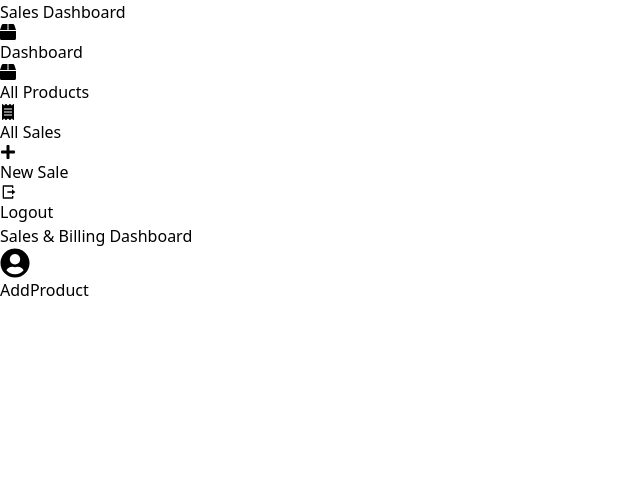
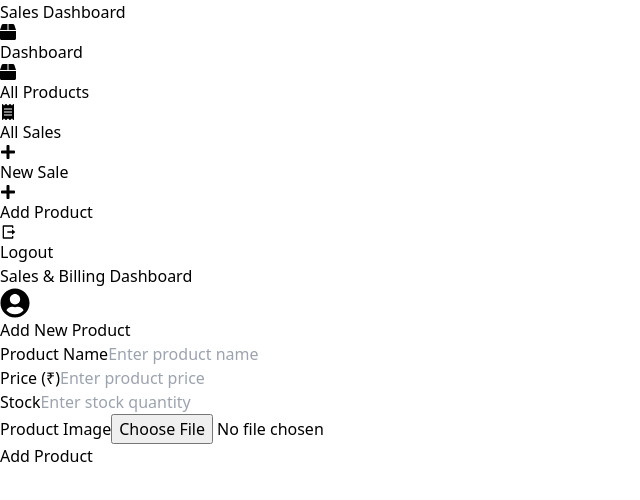
Before and after one commit to rameessiyad/sales-billing, a React (Vite) app in the folder client/: page /add-product in a window 1280 px wide. Shown: the top 500 px of the page, without its empty margins (0-640 px from the left). Built offline with nearby package versions, Linux system fonts and the light colour scheme; sample sign-in values are in the browser's storage.

Commit message:
product adding functionaliy added

```diff
--- a/client/src/components/Layout/SideBar.jsx
+++ b/client/src/components/Layout/SideBar.jsx
@@ -61,6 +61,12 @@ const SideBar = () => {
               New Sale
             </Link>
           </li>
+          <li>
+            <Link to="/add-product" className="flex items-center p-2 text-gray-300 hover:bg-gray-700 hover:text-white rounded">
+              <FaPlus className="mr-3" />
+              Add Product
+            </Link>
+          </li>
 
           <li className='fixed bottom-5'>
             <button className='flex items-center p-2 text-gray-300 hover:text-white rounded' onClick={handleLogout}>
--- a/client/src/pages/AddProduct.jsx
+++ b/client/src/pages/AddProduct.jsx
@@ -1,12 +1,122 @@
-import React from 'react'
-import AppLayout from '../components/Layout/AppLayout'
+import React, { useState } from 'react';
+import AppLayout from '../components/Layout/AppLayout';
+import toast from 'react-hot-toast';
+import { baseUrl } from '../../baseUrl';
+import { useNavigate } from 'react-router-dom';
 
 const AddProduct = () => {
+    const [name, setName] = useState('');
+    const [price, setPrice] = useState('');
+    const [stock, setStock] = useState('');
+    const [image, setImage] = useState(null);
+    const [loading, setLoading] = useState(false);
+
+    const handleImageChange = (e) => {
+        setImage(e.target.files[0]);
+    };
+
+    const navigate = useNavigate();
+
+    const handleSubmit = async (e) => {
+        e.preventDefault();
+
+        const formData = new FormData();
+        formData.append('name', name);
+        formData.append('price', price);
+        formData.append('stock', stock);
+        formData.append('image', image);
+
+        setLoading(true);
+
+        try {
+            const response = await fetch(`${baseUrl}/product/add`, {
+                method: 'POST',
+                credentials: 'include',
+                body: formData,
+            });
+
+            const data = await response.json();
+
+            if (response.ok) {
+                toast.success("Product added successfully!");
+                setName('');
+                setPrice('');
+                setStock('');
+                setImage(null);
+                navigate('/products');
+            } else {
+                toast.error(data.message || "Failed to add product");
+            }
+        } catch (error) {
+            toast.error("Error adding product, please try again");
+            console.error("Error:", error);
+        } finally {
+            setLoading(false);
+        }
+    };
+
     return (
         <AppLayout>
-            <div>AddProduct</div>
+            <div className="max-w-lg mx-auto bg-white p-8 rounded-lg shadow-lg">
+                <h2 className="text-3xl font-bold text-center text-gray-700 mb-6">Add New Product</h2>
+                <form onSubmit={handleSubmit} className="space-y-6">
+                    <div>
+                        <label className="block text-sm font-medium text-gray-700">Product Name</label>
+                        <input
+                            type="text"
+                            value={name}
+                            onChange={(e) => setName(e.target.value)}
+                            className="mt-1 block w-full p-3 border border-gray-300 rounded-lg shadow-sm focus:ring-blue-500 focus:border-blue-500"
+                            placeholder="Enter product name"
+                            required
+                        />
+                    </div>
+                    <div>
+                        <label className="block text-sm font-medium text-gray-700">Price (₹)</label>
+                        <input
+                            type="number"
+                            value={price}
+                            onChange={(e) => setPrice(e.target.value)}
+                            className="mt-1 block w-full p-3 border border-gray-300 rounded-lg shadow-sm focus:ring-blue-500 focus:border-blue-500"
+                            placeholder="Enter product price"
+                            required
+                        />
+                    </div>
+                    <div>
+                        <label className="block text-sm font-medium text-gray-700">Stock</label>
+                        <input
+                            type="number"
+                            value={stock}
+                            onChange={(e) => setStock(e.target.value)}
+                            className="mt-1 block w-full p-3 border border-gray-300 rounded-lg shadow-sm focus:ring-blue-500 focus:border-blue-500"
+                            placeholder="Enter stock quantity"
+                            required
+                        />
+                    </div>
+                    <div>
+                        <label className="block text-sm font-medium text-gray-700">Product Image</label>
+                        <input
+                            type="file"
+                            onChange={handleImageChange}
+                            className="mt-1 block w-full p-3 border border-gray-300 rounded-lg shadow-sm focus:ring-blue-500 focus:border-blue-500"
+                            accept="image/*"
+                            required
+                        />
+                    </div>
+
+                    <div>
+                        <button
+                            type="submit"
+                            disabled={loading}
+                            className={`w-full p-3 font-bold text-white bg-blue-600 rounded-lg shadow hover:bg-blue-700 transition duration-200 ${loading ? 'opacity-50 cursor-not-allowed' : ''}`}
+                        >
+                            {loading ? 'Adding Product...' : 'Add Product'}
+                        </button>
+                    </div>
+                </form>
+            </div>
         </AppLayout>
-    )
+    );
 }
 
-export default AddProduct
+export default AddProduct;
```
Also changed, not shown: 2 other files (tests, documents, lock files or other folders).
